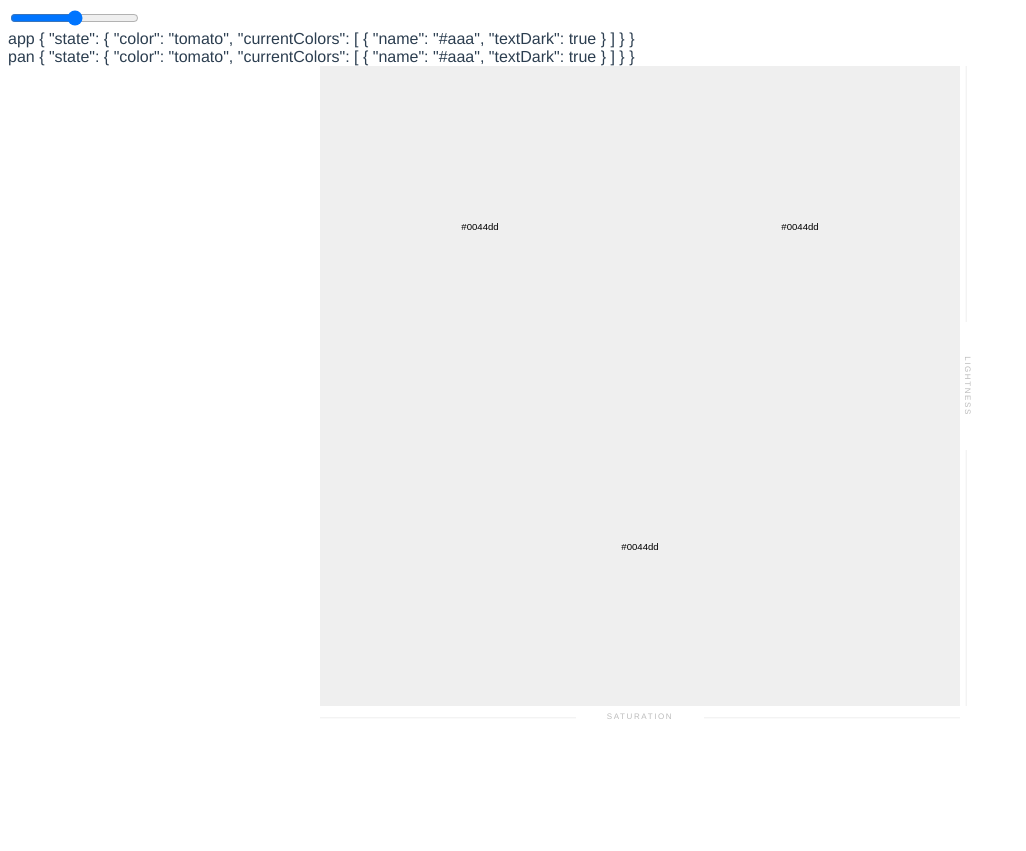
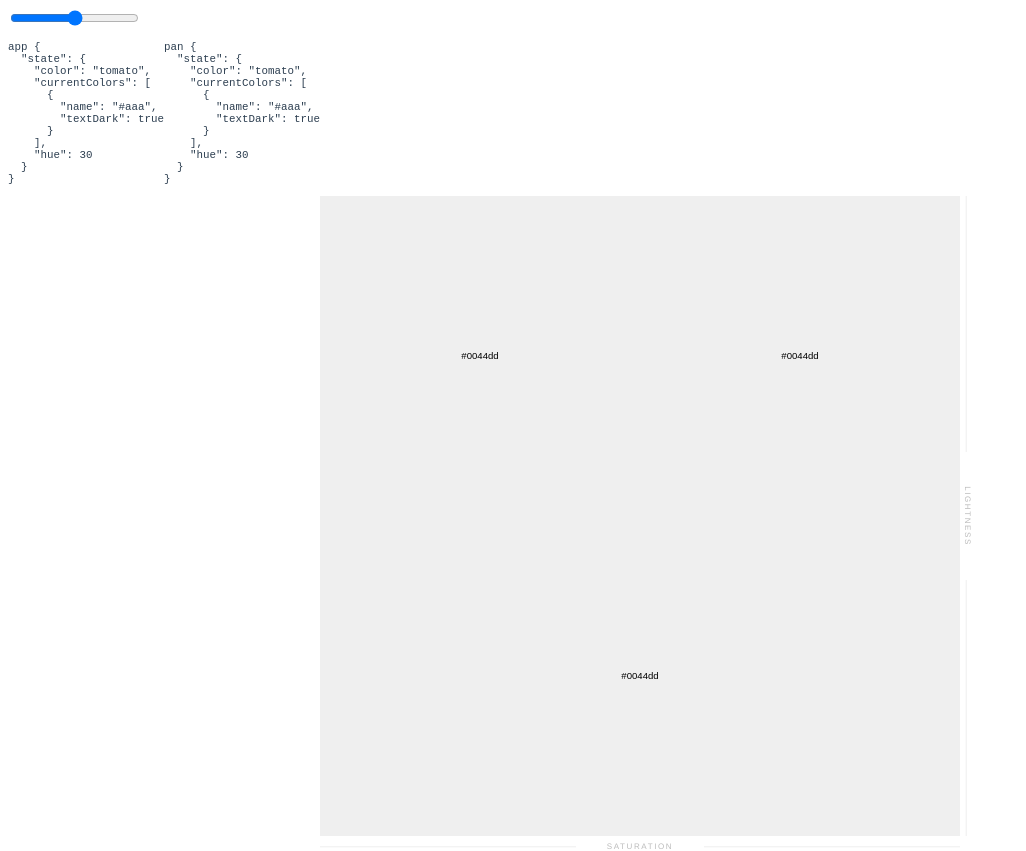
Before and after one commit to maxzz/color-names, a Vue app: page / in a window 1280 px wide. Shown: the whole page, without its empty margins (0-1026 px from the left). Before the commit the page ends 800 px from the top, so only its background shows below. Built offline with nearby package versions, Linux system fonts and the light colour scheme.

Commit message:
feature: debug info on screen

```diff
--- a/src/App.vue
+++ b/src/App.vue
@@ -1,6 +1,7 @@
 <template>
     <input type="range" :value="color" @input="setColor" min="0" max="359" >
-    <div>app {{store}}</div>
+    <br>
+    <small><pre style="display: inline-block">app {{store}}</pre></small>
     <ColorPanel />
 </template>
 
--- a/src/components/ColorPanel.vue
+++ b/src/components/ColorPanel.vue
@@ -1,5 +1,5 @@
 <template>
-    pan {{store}}
+    <small><pre style="display: inline-block">pan {{store}}</pre></small>
     <div class="cpanel-container">
         <div class="cpanel">
             <div class="row">
--- a/src/store.ts
+++ b/src/store.ts
@@ -5,20 +5,25 @@ export interface ColorItem {
     textDark: true;
 }
 
-type State = {
+export type State = {
     color: string;
     currentColors: ColorItem[];
+    hue: number;
 };
 
 export const MainStore = reactive({
     state: reactive<State>({
         color: 'tomato',
         currentColors: [],
+        hue: 30,
     }),
     setColor(val: string) {
         this.state.color = val;
     },
     setColors(colors: ColorItem[]) {
         this.state.currentColors = colors;
-    }
+    },
+    setHue(hue: number) {
+
+    },
 });
```
